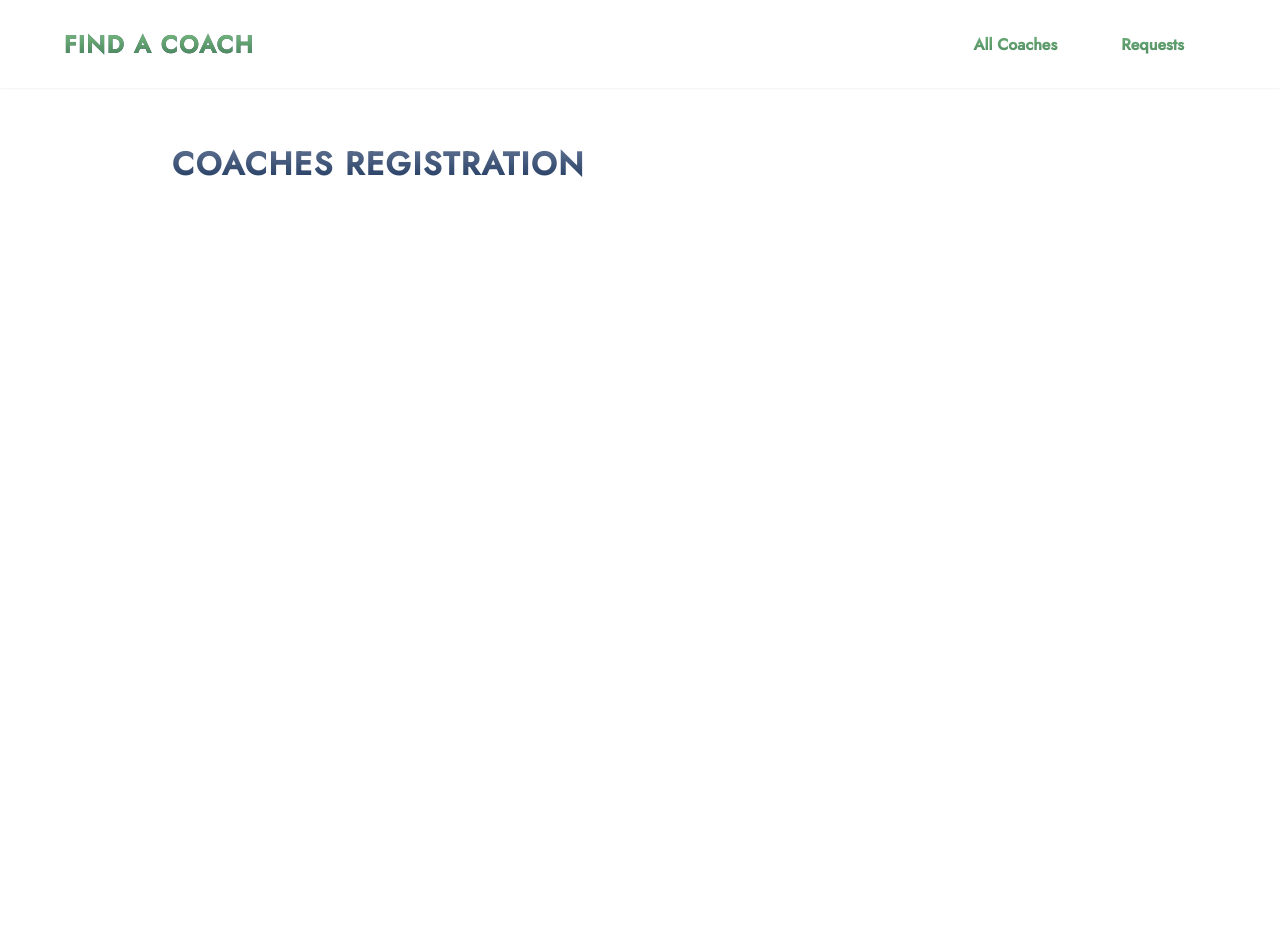
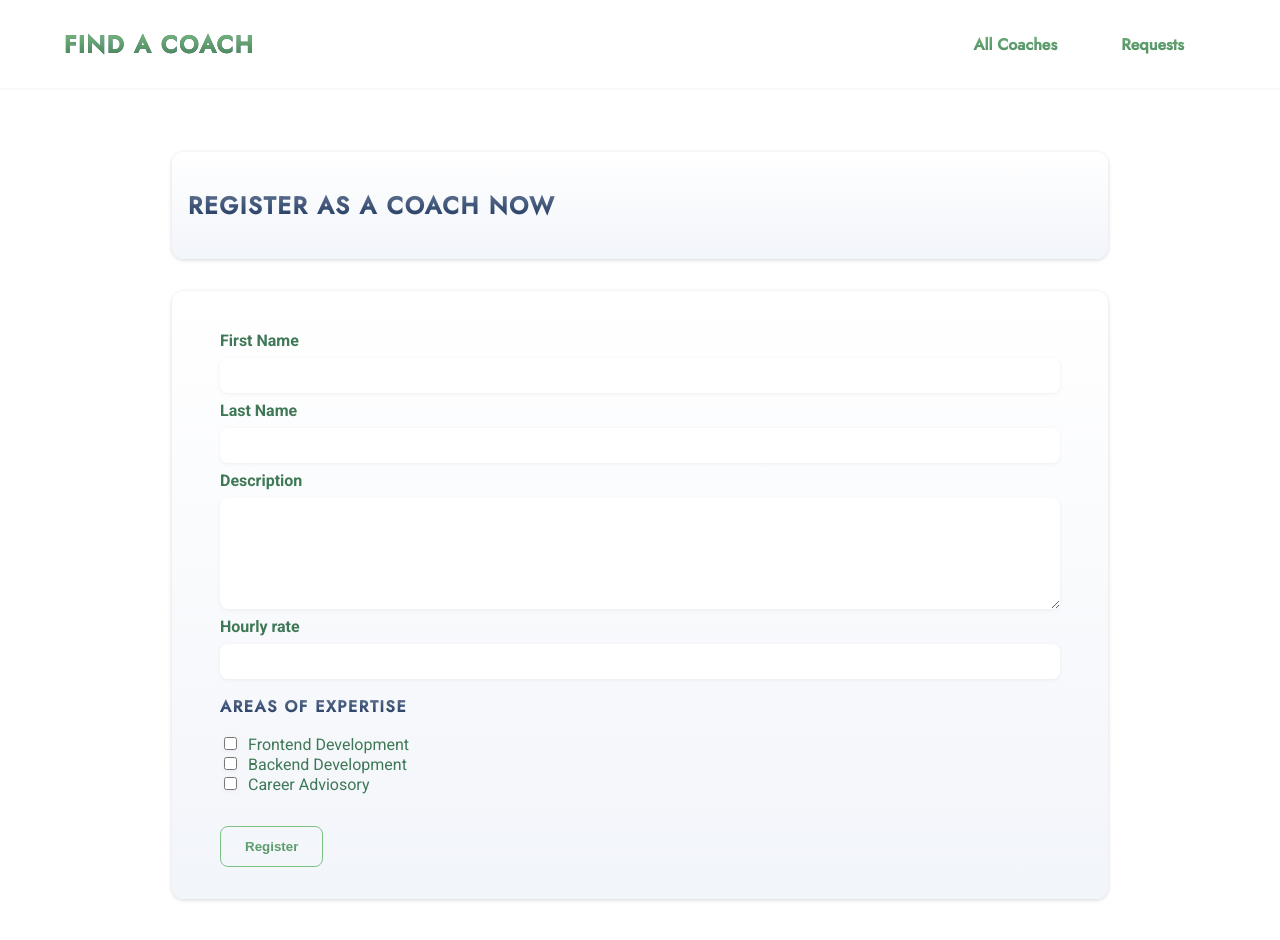
Before and after one commit to IyanTheekshana/find-a-couch, a Vue app: page /register in a window 1280 px wide. Shown: the top 940 px of the page. Before the commit the page ends 800 px from the top, so only its background shows below. Built offline with nearby package versions, Linux system fonts and the light colour scheme.

Commit message:
added form

```diff
--- /dev/null
+++ b/src/components/coaches/CoachForm.vue
@@ -0,0 +1,151 @@
+<template>
+  <section>
+    <form @submit.prevent="submitForm">
+      <div class="form-control">
+        <label for="firstname">First Name</label>
+        <input
+          type="text"
+          name="firstname"
+          id="firstname"
+          v-model.trim="firstname"
+        />
+      </div>
+      <div class="form-control">
+        <label for="lastname">Last Name</label>
+        <input
+          type="text"
+          name="lastname"
+          id="lastname"
+          v-model.trim="lastname"
+        />
+      </div>
+      <div class="form-control">
+        <label for="description">Description</label>
+        <textarea
+          name="description"
+          id="description"
+          rows="5"
+          v-model="description"
+        ></textarea>
+      </div>
+      <div class="form-control">
+        <label for="rate">Hourly rate</label>
+        <input type="number" name="rate" id="rate" v-model.number="rate" />
+      </div>
+      <div class="form-control">
+        <h3>Areas of expertise</h3>
+        <div>
+          <input
+            type="checkbox"
+            value="frontend"
+            v-model="areas"
+            id="frontend"
+          />
+          <label for="frontend">Frontend Development</label>
+        </div>
+        <div>
+          <input type="checkbox" value="backend" id="backend" v-model="areas" />
+          <label for="backend">Backend Development</label>
+        </div>
+        <div>
+          <input type="checkbox" value="career" id="career" v-model="areas" />
+          <label for="career">Career Adviosory</label>
+        </div>
+      </div>
+      <base-button mode="outline">Register</base-button>
+    </form>
+  </section>
+</template>
+
+<script>
+export default {
+  data() {
+    return {
+      firstname: "",
+      lastname: "",
+      description: "",
+      rate: "",
+      areas: [],
+    };
+  },
+  methods: {
+    submitForm() {
+      const formData = {
+        first: this.firstname,
+        last: this.lastname,
+        desc: this.description,
+        rate: this.rate,
+        areas: this.areas,
+      };
+      console.log(formData);
+    },
+  },
+};
+</script>
+
+<style scoped>
+section {
+  padding: 1rem 2rem;
+}
+.form-control {
+  margin: 0.5rem 0;
+}
+.form-control:last-of-type {
+  margin-bottom: 2rem;
+}
+
+label {
+  font-weight: bold;
+  display: block;
+  margin-bottom: 0.5rem;
+  color: #3f7856;
+}
+
+input[type="checkbox"] + label {
+  font-weight: normal;
+  display: inline;
+  margin: 0 0 0 0.5rem;
+}
+
+input,
+textarea {
+  display: block;
+  width: 100%;
+  border: none;
+  font: inherit;
+  padding: 0.5rem 1rem;
+  border-radius: 8px;
+  box-shadow: rgba(0, 0, 0, 0.055) 0px 1px 4px;
+}
+
+input:focus,
+textarea:focus {
+  background-color: #e2f8e4;
+  outline: none;
+  border-color: #7ec384;
+}
+
+input[type="checkbox"] {
+  display: inline;
+  width: auto;
+  border: none;
+}
+
+input[type="checkbox"]:focus {
+  outline: #3d008d solid 1px;
+}
+
+h3 {
+  margin: 1rem 0;
+  font-size: 1rem;
+}
+
+.invalid label {
+  color: red;
+}
+
+.invalid input,
+.invalid textarea {
+  border: 1px solid red;
+}
+</style>
--- a/src/pages/coaches/CoachRegistration.vue
+++ b/src/pages/coaches/CoachRegistration.vue
@@ -1,3 +1,16 @@
 <template>
-  <h1>Coaches Registration</h1>
+  <base-card>
+    <h2>Register as a coach now</h2>
+  </base-card>
+  <base-card> <coach-form></coach-form></base-card>
 </template>
+
+<script>
+import CoachForm from "@/components/coaches/CoachForm.vue";
+export default {
+  components: {
+    CoachForm,
+  },
+  data() {},
+};
+</script>
```
